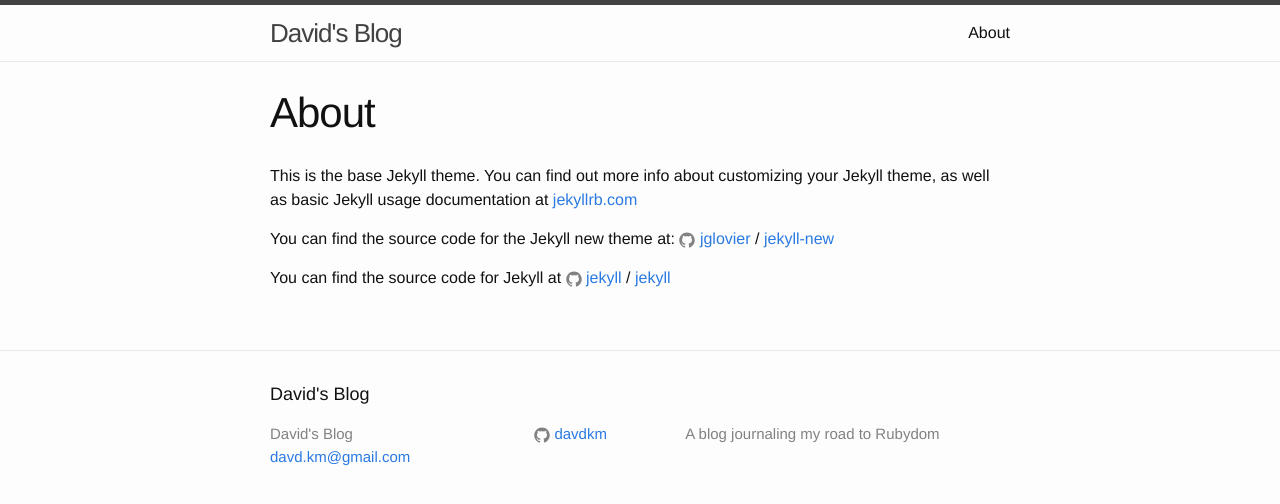
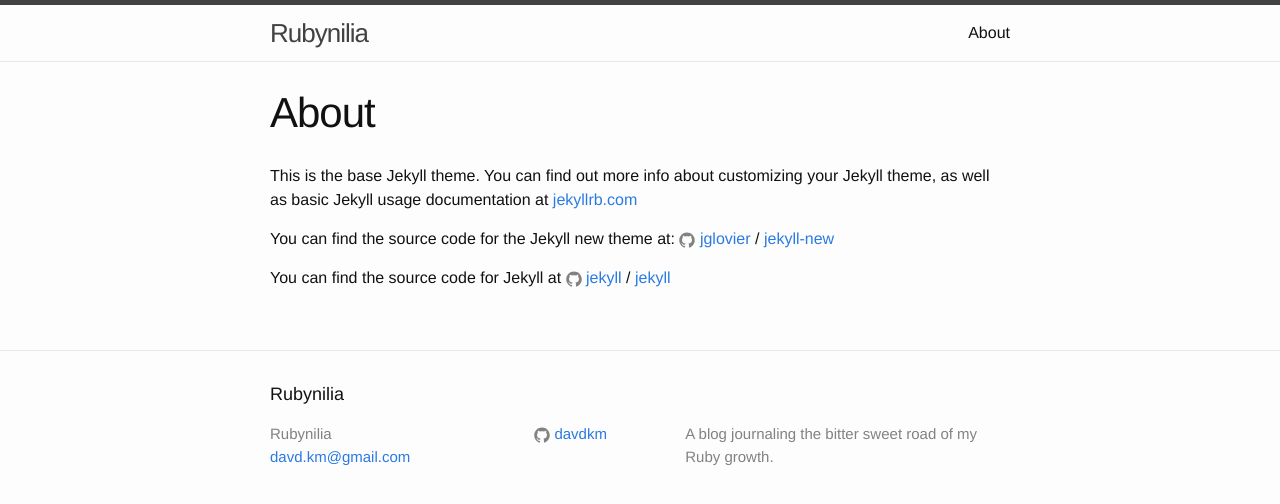
Before and after one commit to davdkm/davdkm.github.io, a Jekyll site: the page built from about.md, in a window 1280 px wide. Shown: the top 504 px of the page. Built offline with Jekyll 4.4.1, drawn with Linux system fonts in a browser that asks for light colours.

Commit message:
added sinatra assesement blog post

```diff
--- a/_config.yml
+++ b/_config.yml
@@ -6,10 +6,10 @@
 # 'jekyll serve'. If you change this file, please restart the server process.
 
 # Site settings
-title: David's Blog
+title: Rubynilia
 email: davd.km@gmail.com
 description: > # this means to ignore newlines until "baseurl:"
-  A blog journaling my road to Rubydom
+  A blog journaling the bitter sweet road of my Ruby growth.
 baseurl: "" # the subpath of your site, e.g. /blog
 #url: "http://yourdomain.com" # the base hostname & protocol for your site
 #twitter_username:
--- a/index.html
+++ b/index.html
@@ -18,6 +18,5 @@
     {% endfor %}
   </ul>
 
-  <p class="rss-subscribe">subscribe <a href="{{ "/feed.xml" | prepend: site.baseurl }}">via RSS</a></p>
 
 </div>
```
Also changed, not shown: _posts/2016-03-13-sinatra-assesment.markdown (added, +57 -0 lines).
